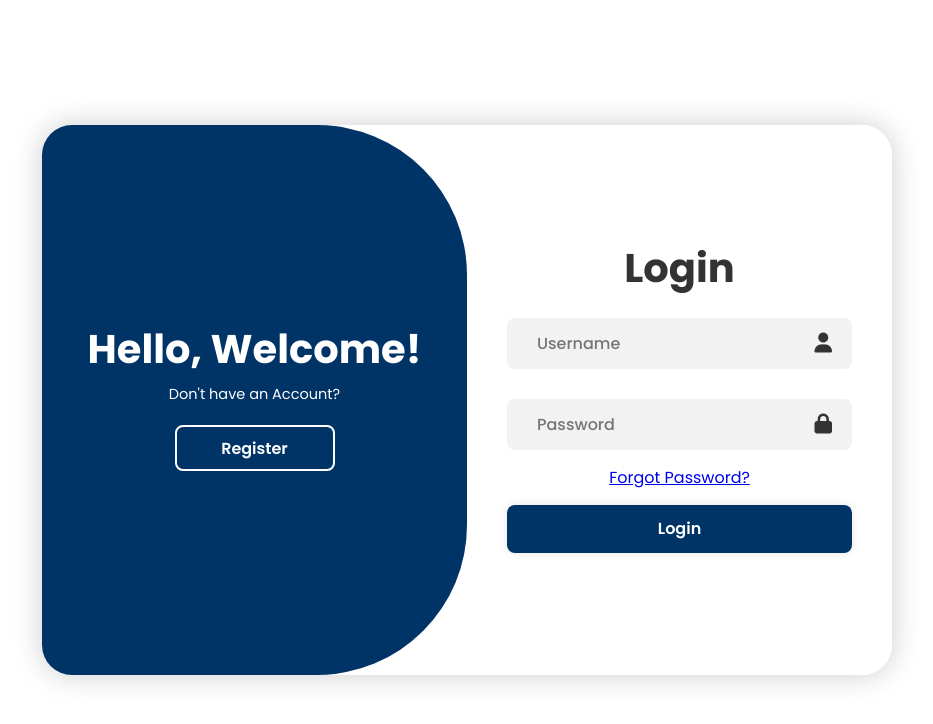
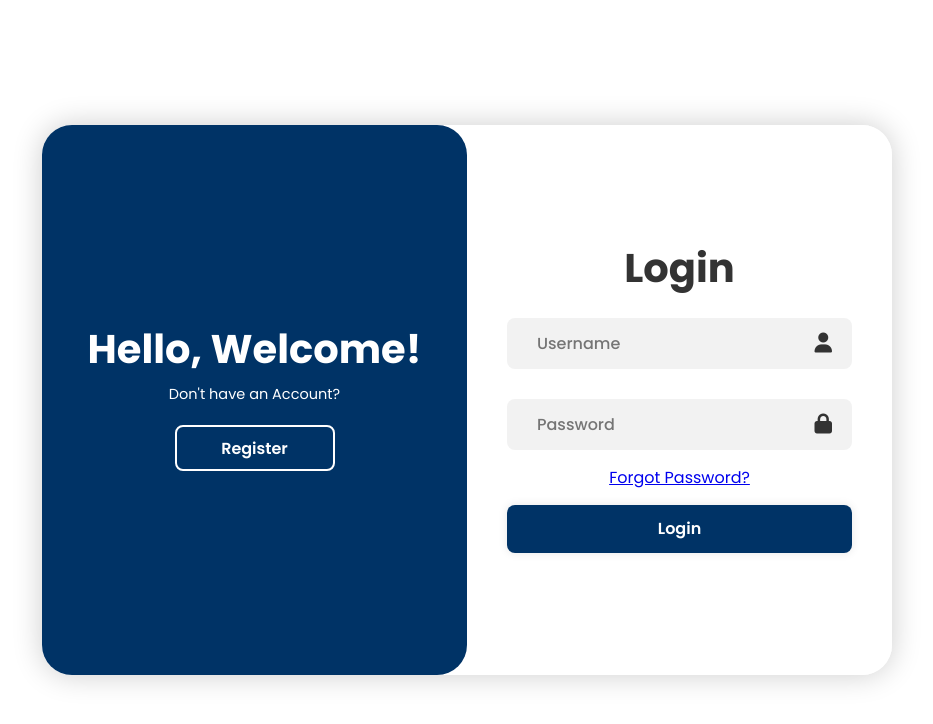
Before and after one commit to WAD621S-2025/Uni-Timetable-Manager, a PHP site: page / in a window 1280 px wide. Shown: the top 724 px of the page, without its empty margins (173-1106 px from the left). Run offline with PHP 8.4, Linux system fonts and the light colour scheme.

Commit message:
Update styling.css

```diff
--- a/styling.css
+++ b/styling.css
@@ -118,7 +118,7 @@ body {
   width: 300%;
   height: 100%;
   background: #003366;
-  border-radius: 150px;
+  border-radius: 30px;
   z-index: 2;
   transition: 1.8s ease-in-out;
 }
```
